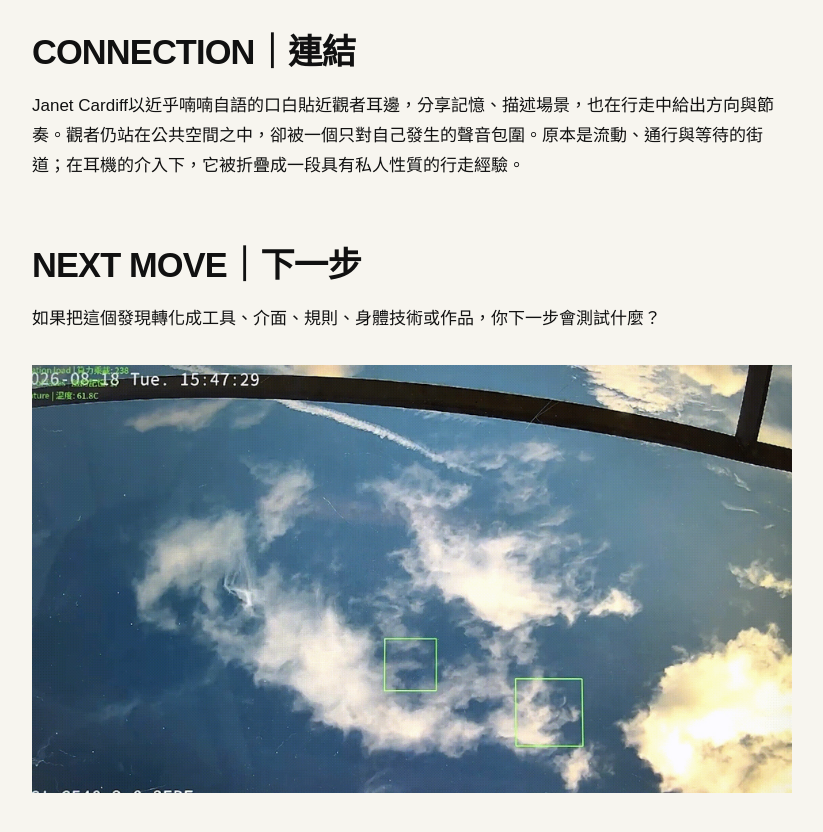
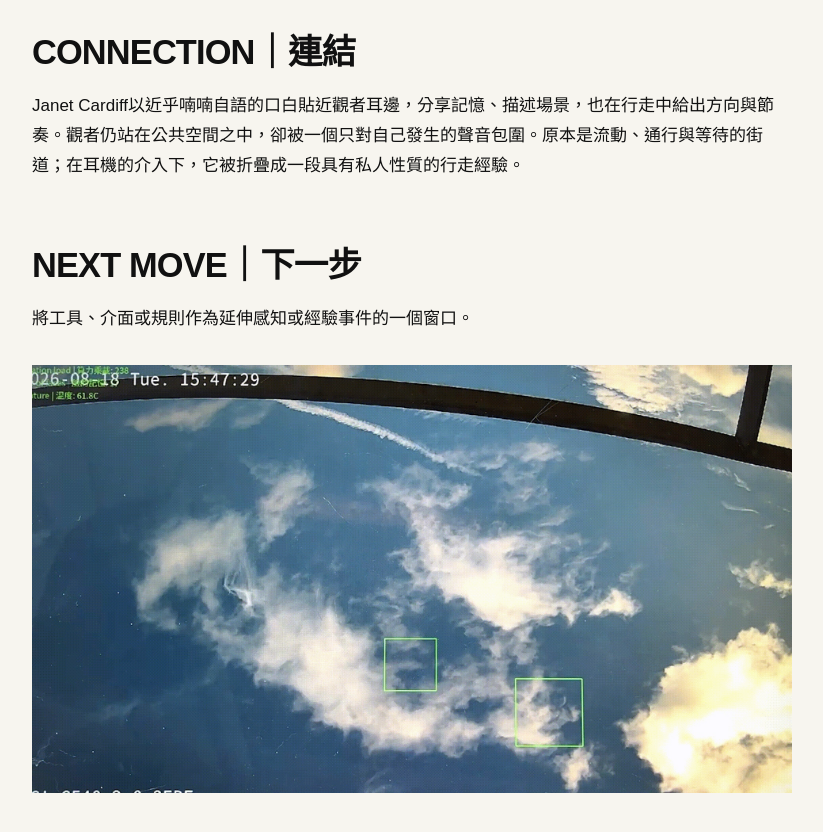
Before and after one commit to yenchichen1998/fieldworkarchive, a Jekyll site: the page built from weeks/week-01.md, in a window 1280 px wide and 900 px high, scrolled down 741 px. Shown: the top 832 px of the window, without its empty margins (48-871 px from the left). Built offline with Jekyll 4.4.1, drawn with Linux system fonts in a browser that asks for light colours.

Commit message:
Update week-01.md

```diff
--- a/weeks/week-01.md
+++ b/weeks/week-01.md
@@ -18,7 +18,5 @@ permalink: /weeks/week-01/
   Janet Cardiff以近乎喃喃自語的口白貼近觀者耳邊，分享記憶、描述場景，也在行走中給出方向與節奏。觀者仍站在公共空間之中，卻被一個只對自己發生的聲音包圍。原本是流動、通行與等待的街道；在耳機的介入下，它被折疊成一段具有私人性質的行走經驗。
 
 ## NEXT MOVE｜下一步
-
-如果把這個發現轉化成工具、介面、規則、身體技術或作品，你下一步會測試什麼？
-
+  將工具、介面或規則作為延伸感知或經驗事件的一個窗口。
 ![共同繪製的教室導航地圖]({{ '/assets/images/facedetect1.jpg' | relative_url }})
```
